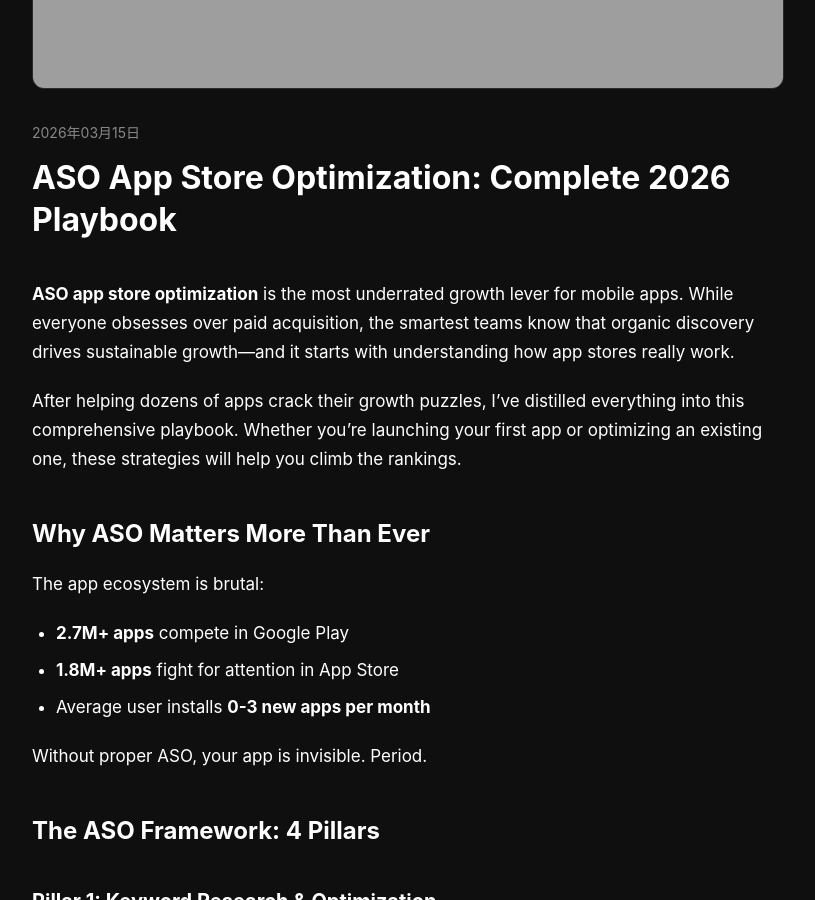
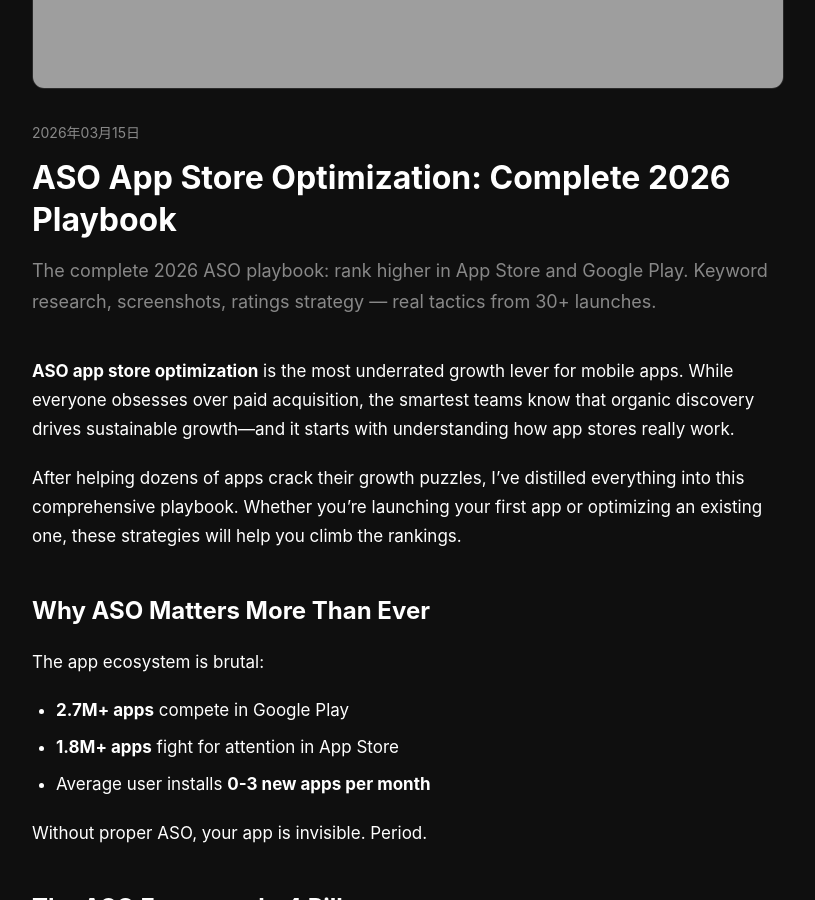
Before and after one commit to Gingiris/growth-tools, a Jekyll site: the page built from _posts/2026-03-15-aso-app-store-optimization-complete-2026-playbook.md, in a window 1280 px wide and 900 px high, scrolled down 587 px. Shown: the whole window, without its empty margins (232-1047 px from the left). Built offline with Jekyll 4.4.1, drawn with Linux system fonts in a browser that asks for light colours.

Commit message:
seo: add meta description to 2026-03-15-aso-app-store-optimization-complete-2026-playbook.md

```diff
--- a/_posts/2026-03-15-aso-app-store-optimization-complete-2026-playbook.md
+++ b/_posts/2026-03-15-aso-app-store-optimization-complete-2026-playbook.md
@@ -4,6 +4,7 @@
 date: 2026-03-15
 canonical_url: https://gingiris.github.io/growth-tools/blog/2026/03/aso-app-store-optimization-complete-2026-playbook/
 image: "https://gingiris.github.io/growth-tools/assets/images/blog-aso-optimization.jpg"
+description: "The complete 2026 ASO playbook: rank higher in App Store and Google Play. Keyword research, screenshots, ratings strategy — real tactics from 30+ launches."
 ---
 **ASO app store optimization** is the most underrated growth lever for mobile apps. While everyone obsesses over paid acquisition, the smartest teams know that organic discovery drives sustainable growth—and it starts with understanding how app stores really work.
 
```
